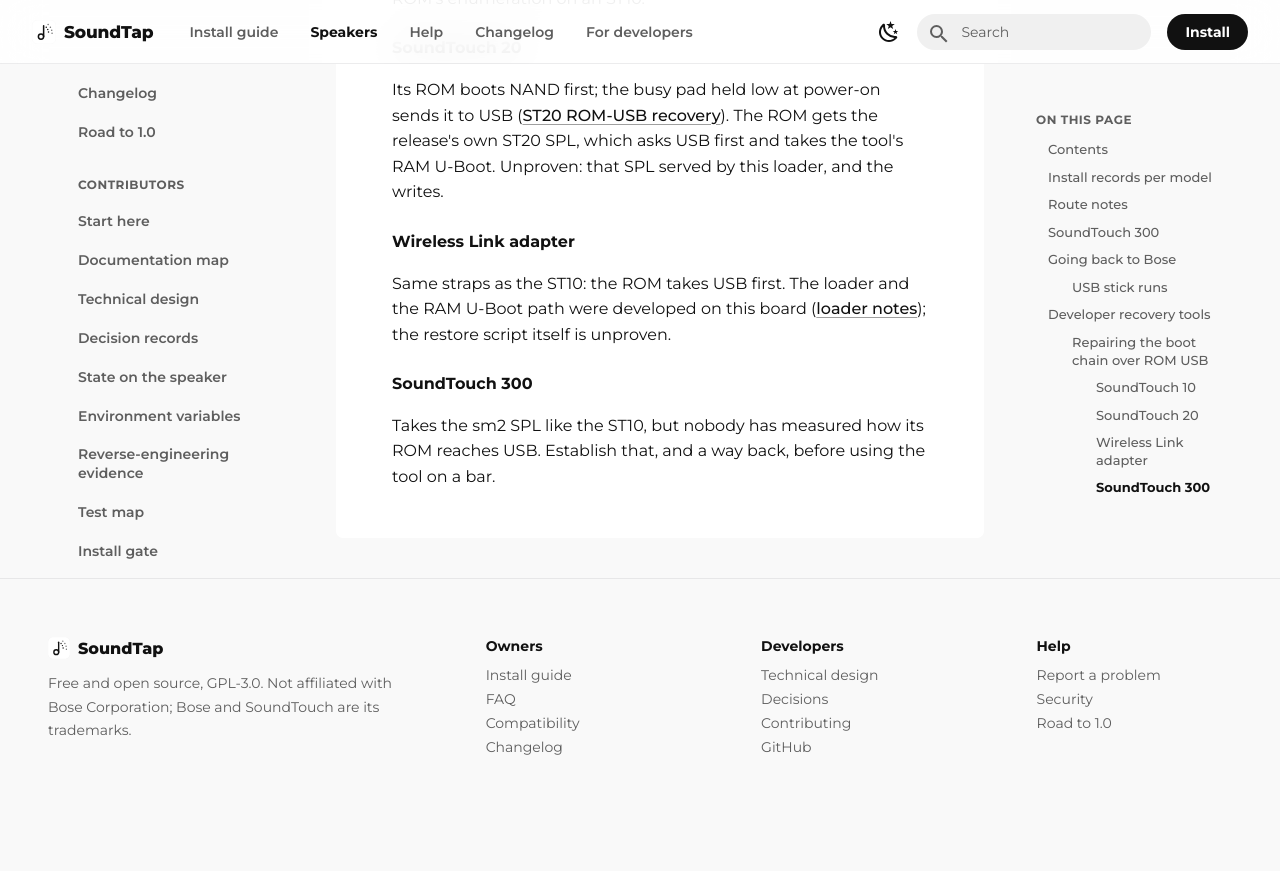
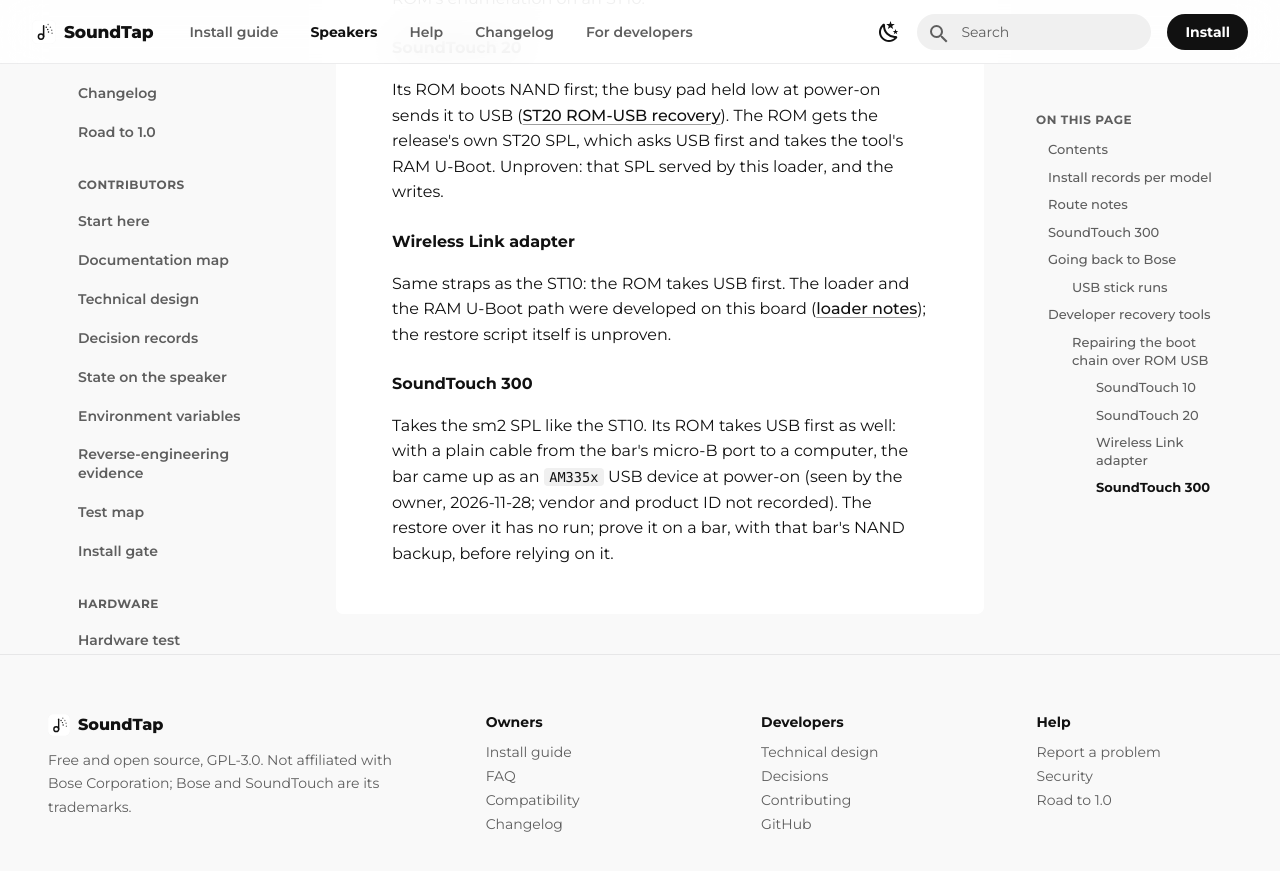
Before and after one commit to stein155/soundtap, an MkDocs documentation site: the page built from docs/hardware/install-records.md, in a window 1280 px wide and 900 px high, scrolled down 9690 px. Shown: the top 871 px of the window. Built offline with MkDocs 1.6.1 and Material for MkDocs 9.7.7, drawn with Linux system fonts in a browser that asks for light colours; comment, search, counter and statistics services are not loaded; before the commit the page ends 10514 px from its top, so only the background shows below that.

Commit message:
docs(st300): the bar's ROM comes up on USB like the ST10's
A plain cable from the micro-B port to a computer at power-on showed an AM335x USB device (seen by the owner, 2026-11-28). The restore over that route still has no run on a bar.

```diff
--- a/docs/hardware/install-records.md
+++ b/docs/hardware/install-records.md
@@ -253,5 +253,7 @@ script itself is unproven.
 
 #### SoundTouch 300
 
-Takes the sm2 SPL like the ST10, but nobody has measured how its ROM reaches USB. Establish that,
-and a way back, before using the tool on a bar.
+Takes the sm2 SPL like the ST10. Its ROM takes USB first as well: with a plain cable from the
+bar's micro-B port to a computer, the bar came up as an `AM335x` USB device at power-on (seen by
+the owner, 2026-11-28; vendor and product ID not recorded). The restore over it has no run; prove
+it on a bar, with that bar's NAND backup, before relying on it.
```
Also changed, not shown: CONTRIBUTING.md (+4 -2 lines), docs/decisions/0009-mainline-linux-own-bootloaders.md (+2 -1 lines).
